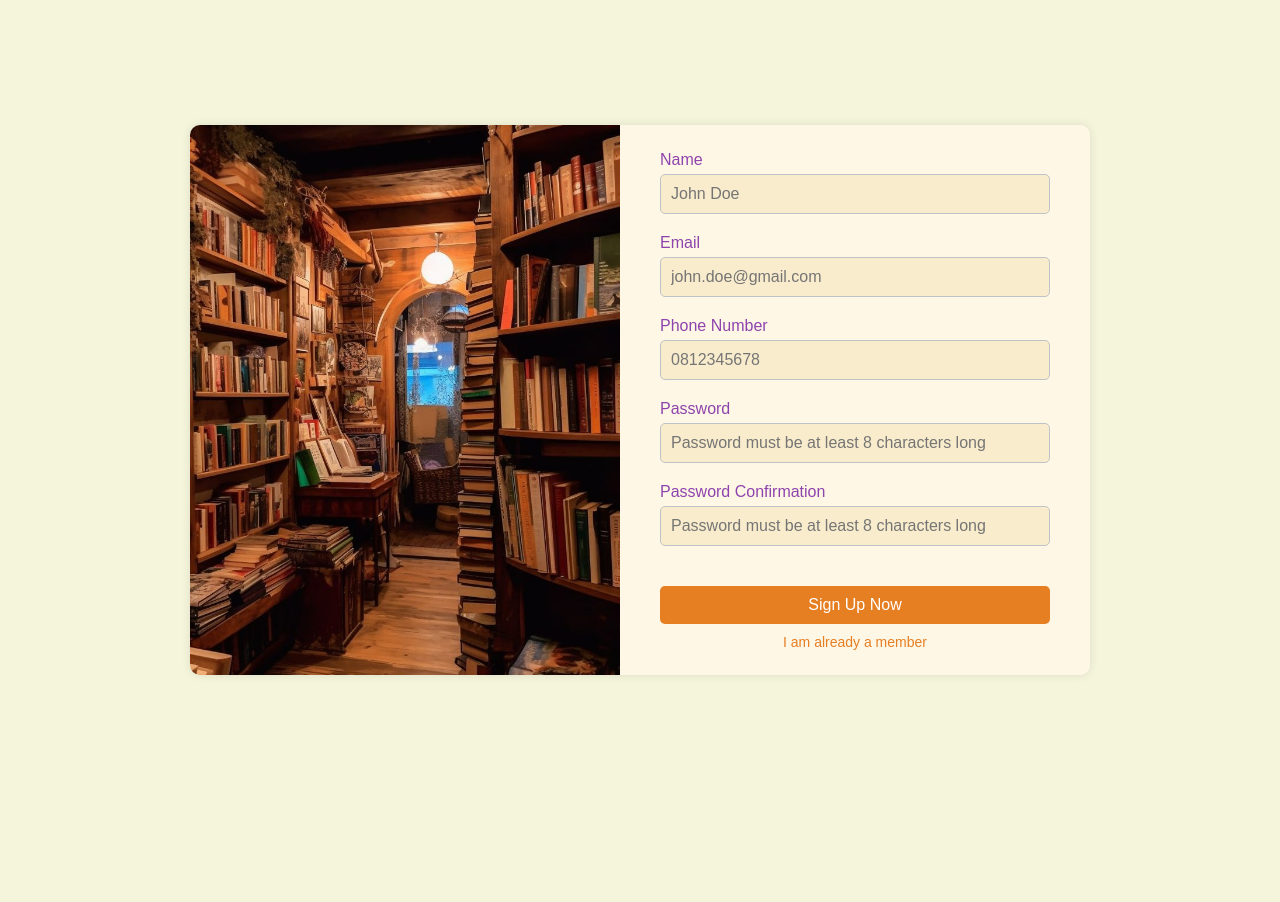
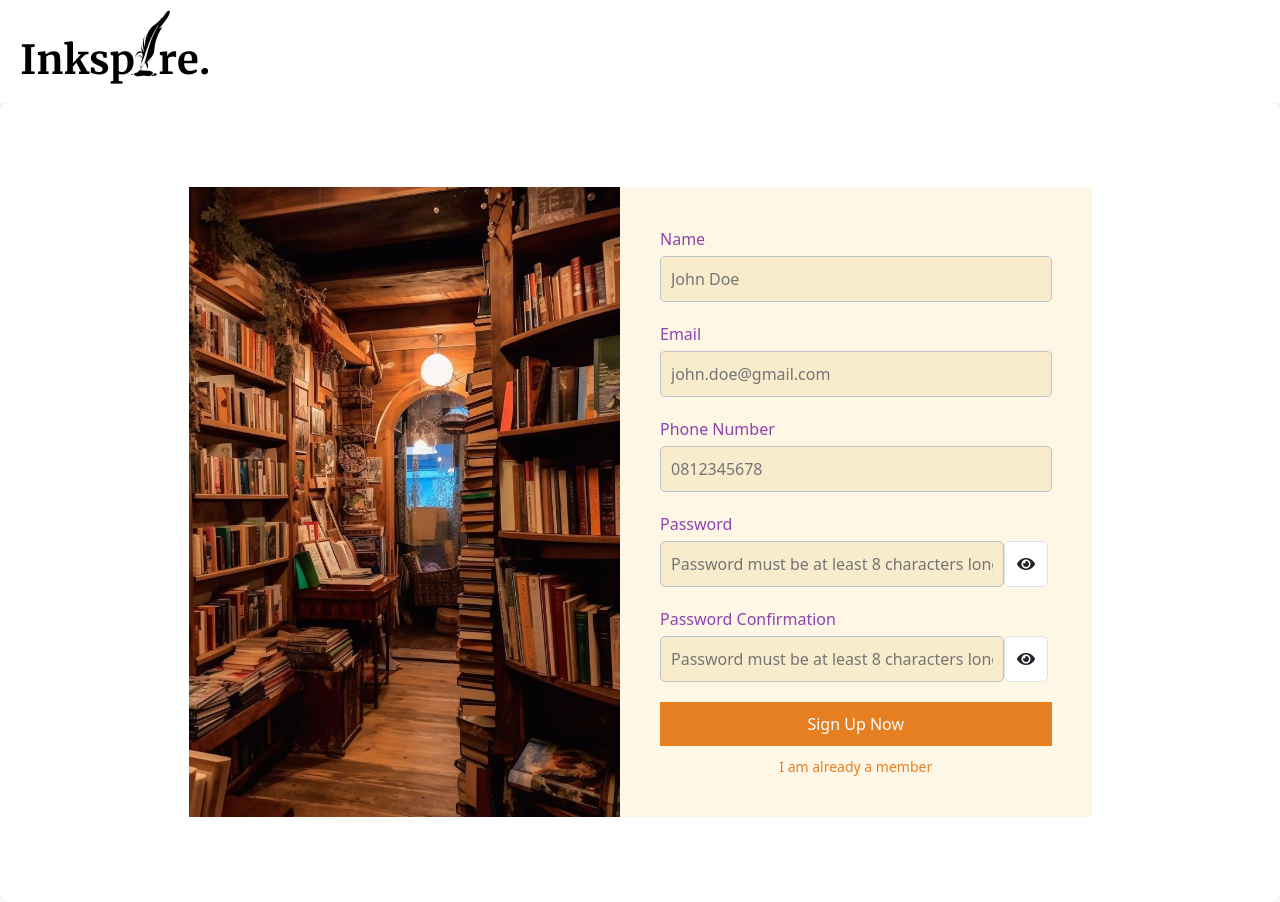
Before and after one commit to MessyaCarment05/Inkspire-Book-Store, a Laravel app: page /register in a window 1280 px wide. Before the commit the page ends 675 px from the top, so only its background shows below. Run offline with Laravel 10, Linux system fonts and the light colour scheme.

Commit message:
Memperbaiki Login Register

```diff
--- a/public/css/register.css
+++ b/public/css/register.css
@@ -2,26 +2,38 @@ body{
     margin : 0;
     padding : 0;
     font-family : Arial, sans-serif;
-    display: flex;
-    justify-content: center;
-    align-items: center;
+    background-color: white;
     height: 100vh;
-    background-color: #f5f5dc;
+
 }
+.logo{
+    padding-left:20px;
 
+}
+.navbar
+{
+    background-color: white;
+}
 .content-wrapper{
     display:flex;
-    width :900px;
-    height: 550px;
+    width :100%;
+    justify-content: center;
+
+    align-items: center;
+    height: 100%;
     box-shadow: 0 0 10px rgba(0,0,0, 0.1);
     border-radius:10px ;
     overflow: hidden;
 }
+.form-wrapper{
+    display:flex;
 
+}
 .left-wrapper{
     flex:1;
     background: url('../pics/register.jpg') no-repeat center center;
     background-size: cover;
+    width:435px;
     color: white;
     display: flex;
     justify-content: center;
@@ -48,13 +60,15 @@ form {
     flex-direction: column;
     margin-bottom: 20px;
 }
-
-label {
-    margin-bottom: 5px;
-    color: #8e44ad; /* Warm, inviting color for labels */
+.input-password
+{
+    display:flex;
 }
-
-input {
+.input-password-detail
+{
+    width:344px;
+}
+input{
     padding: 10px;
     font-size: 16px;
     border: 1px solid #bdc3c7;
@@ -62,6 +76,13 @@ input {
     background-color: #f9eccc; /* Light warm input background */
     color: #2c3e50;
 }
+
+label {
+    margin-bottom: 5px;
+    color: #8e44ad; /* Warm, inviting color for labels */
+}
+
+
 
 input:focus {
     outline: none;
@@ -83,7 +104,7 @@ button:hover {
     background-color: #d35400;
 }
 
-a {
+.link-login {
     margin-top: 10px;
     color: #e67e22;
     text-decoration: none;
@@ -91,6 +112,6 @@ a {
     text-align: center;
 }
 
-a:hover {
+.link-login:hover {
     text-decoration: underline;
 }
--- a/resources/views/newRegister.blade.php
+++ b/resources/views/newRegister.blade.php
@@ -7,9 +7,18 @@
     <meta http-equiv="X-UA-Compatible" content="ie=edge">
     <link rel="stylesheet" href="{{asset('css/register.css')}}">
     <title>Register Page</title>
+    <link rel="stylesheet" href="https://use.fontawesome.com/releases/v5.7.2/css/all.css" integrity="sha384-fnmOCqbTlWIlj8LyTjo7mOUStjsKC4pOpQbqyi7RrhN7udi9RwhKkMHpvLbHG9Sr" crossorigin="anonymous" />
+    <link href="https://cdn.jsdelivr.net/npm/bootstrap@5.3.3/dist/css/bootstrap.min.css" rel="stylesheet" integrity="sha384-QWTKZyjpPEjISv5WaRU9OFeRpok6YctnYmDr5pNlyT2bRjXh0JMhjY6hW+ALEwIH" crossorigin="anonymous">
 </head>
 <body>
+   <div class="navbar">
+        <div class="logo">
+            <img src="pics\Logo Inkspire.png" alt="">
+        </div>
+   </div>
+
     <div class="content-wrapper">
+        <div class="form-wrapper">
             <div class="left-wrapper">
             </div>
             <div class="right-wrapper">
@@ -32,16 +41,33 @@
                     </div>
                     <div class="input-container">
                         <label for="password">Password</label>
-                    <input type="password" id="password" placeholder="Password must be at least 8 characters long" pattern=".{8,}"  name="password" required>
+                        <div class="input-password">
+                            <input type="password"class="input-password-detail" id="password" placeholder="Password must be at least 8 characters long" pattern=".{8,}"  name="password" required>
+                            <span class="input-group-text" onclick="password_show_hide();" style="background-color:white">
+                                <i class="fas fa-eye" id="show_eye"></i>
+                                <i class="fas fa-eye-slash d-none" id="hide_eye"></i>
+                            </span>
+                        </div>
+
                     </div>
                     <div class="input-container">
                         <label for="password_conformation">Password Confirmation</label>
-                    <input type="password" placeholder="Password must be at least 8 characters long"  id="password_confirmation" pattern=".{8,}" name="password_confirmation" required>
+                        <div class="input-password">
+                            <input type="password" class="input-password-detail"  id="password_confirmation" placeholder="Password must be at least 8 characters long"  id="password_confirmation" pattern=".{8,}" name="password_confirmation" required>
+                            <span class="input-group-text" onclick="password_show_hide2();" style="background-color:white">
+                               <i class="fas fa-eye" id="show_eye2"></i>
+                               <i class="fas fa-eye-slash d-none" id="hide_eye2"></i>
+                            </span>
+                        </div>
+
                     </div>
                     <button type="submit">Sign Up Now</button>
-                <a href="/login">I am already a member</a>
+                    <a class="link-login"href="/login">I am already a member</a>
                </form>
             </div>
         </div>
+
+    </div>
+    <script src="{!! asset('/js/loginregister.js') !!}"></script>
 </body>
 </html>
```
Also changed, not shown: public/css/login.css (+29 -12 lines), public/js/loginregister.js (added, +30 -0 lines), resources/views/newLogin.blade.php (+22 -4 lines), resources/views/splashscreen.blade.php (added, +13 -0 lines), public/css/splashscreen.css (added), public/pics/Logo Inkspire.png (added). Lines whose indentation alone changed are shown as unchanged.
